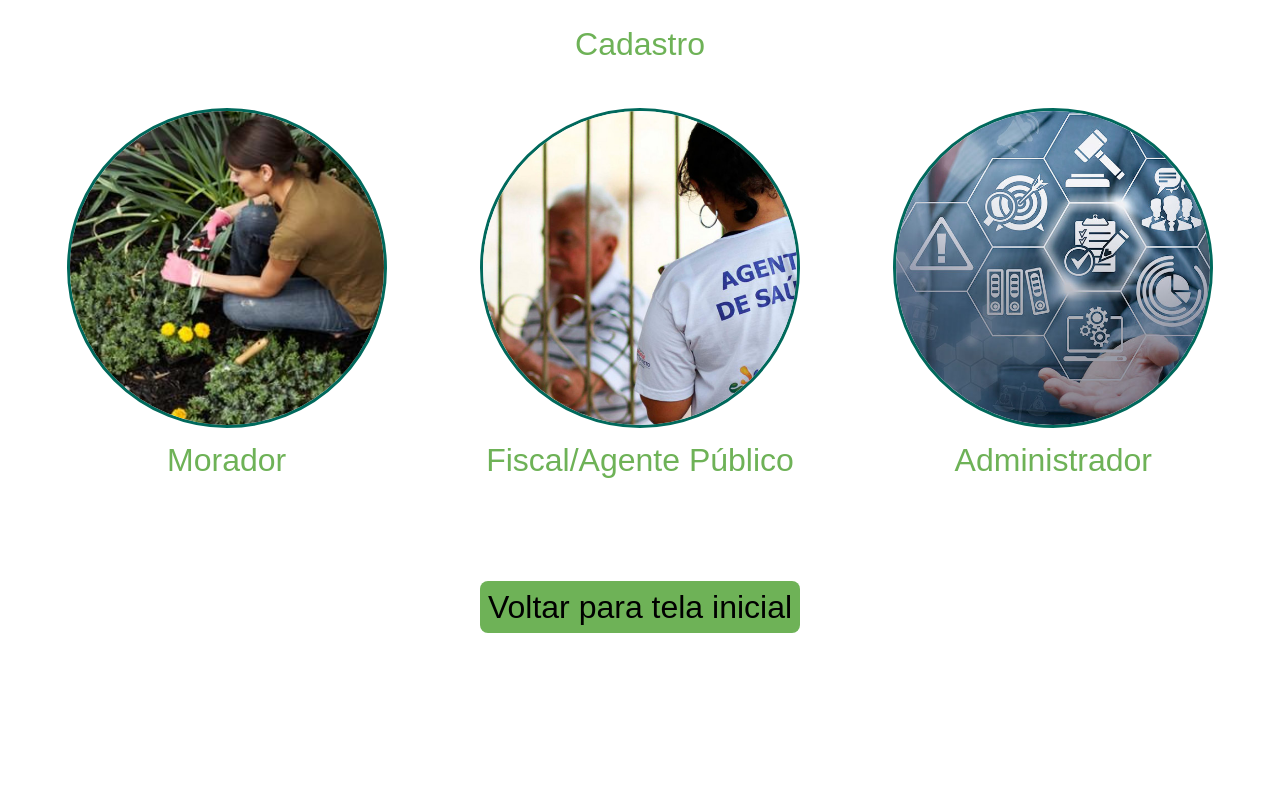
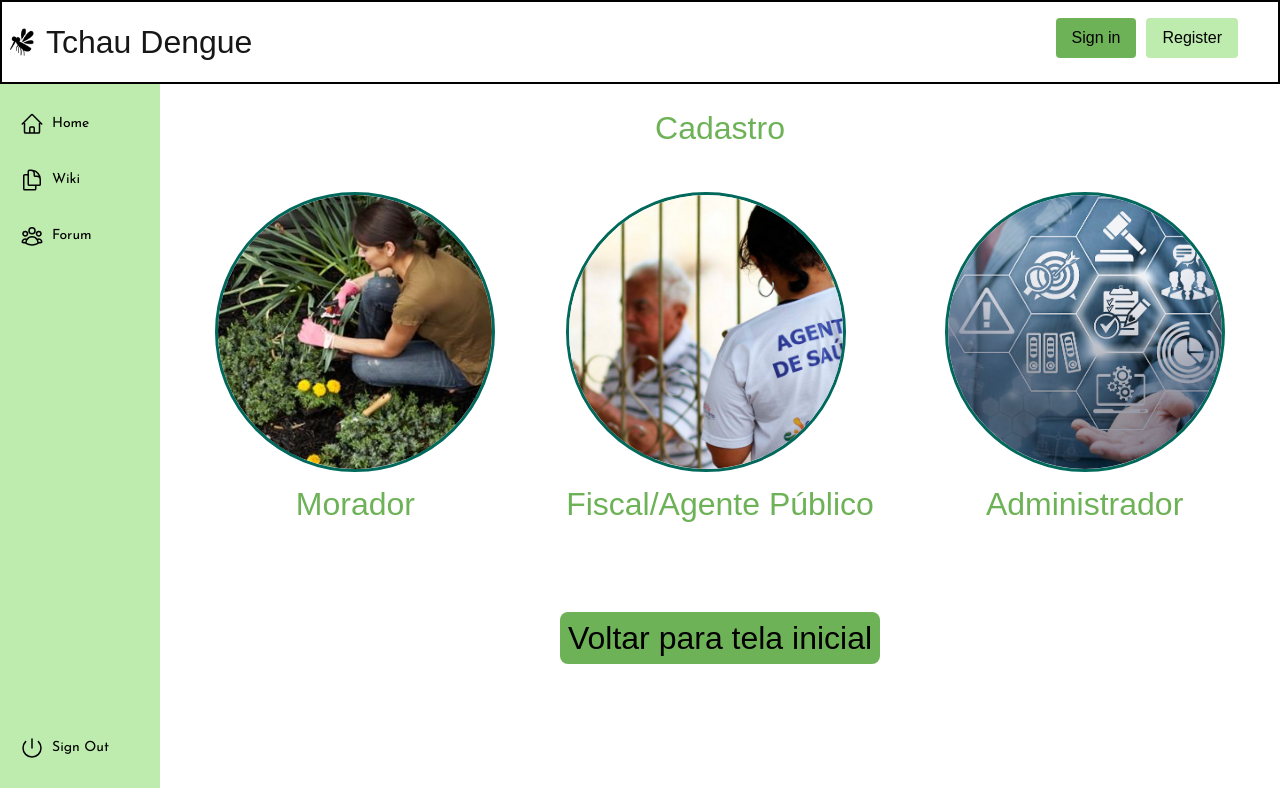
Before and after one commit to Henrique-God/EngSoft, a Next.js app: page /account/register in a window 1280 px wide. Built offline with nearby package versions, Linux system fonts and the light colour scheme; a web font is replaced by a local one.

Commit message:
sidebar and header added to signin, register and newpage

```diff
--- a/src/app/account/register/page.module.css
+++ b/src/app/account/register/page.module.css
@@ -1,7 +1,8 @@
 .container {
     display: flex;
     flex-direction: column;
-    min-height: 100vh;
+    width: 100%;
+    min-height: 88vh;
 }
 
 .main {
@@ -34,8 +35,8 @@
 }
 
 .accoutn_type {
-    width: 320px;
-    height: 320px;
+    width: 280px;
+    height: 280px;
     border-radius: 50%;
     margin-bottom: 8px;
     border: 3px solid #00695c;
--- a/src/app/account/register/page.tsx
+++ b/src/app/account/register/page.tsx
@@ -5,9 +5,18 @@ import morador from '@/src/assets/morador.jpg';
 import fiscal from '@/src/assets/fiscal.jpg';
 import admin from '@/src/assets/admin.jpg';
 import styles from "./page.module.css";
+import SideNav from '@/src/app/components/sidenav';
+import Header from '@/src/app/components/Header';
+
 
 export default function Register(){
     return (
+    <div>
+        <Header />
+        <div style={{ display: 'flex', flexDirection: 'row', width: '100vw' }}>
+            <div className="w-full flex-none md:w-40">
+                <SideNav />
+            </div>
             <div className={styles.container}>
                 <div className={styles.main}>
                     <div className={styles.content}>
@@ -40,5 +49,7 @@ export default function Register(){
                     </div>
                 </div>
             </div>
+        </div>
+    </div>
     );
 }
--- a/src/app/account/register/role/page.module.css
+++ b/src/app/account/register/role/page.module.css
@@ -4,6 +4,8 @@
     align-items: center;
     padding: 20px;
     font-family: sans-serif;
+    width: 100%;
+    min-height: 88vh;
 }
 
 .Header {
--- a/src/app/account/register/role/page.tsx
+++ b/src/app/account/register/role/page.tsx
@@ -9,6 +9,8 @@ import admin from '@/src/assets/admin.jpg';
 import { useSearchParams } from 'next/navigation';
 import { useState } from 'react';
 import styles from "./page.module.css";
+import SideNav from '@/src/app/components/sidenav';
+import Header from '@/src/app/components/Header';
 
 
 export default function Role() {
@@ -86,10 +88,13 @@ export default function Role() {
         }
     };
 
-
-
-
     return (
+        <div>
+        <Header />
+        <div style={{ display: 'flex', flexDirection: 'row', width: '100vw' }}>
+            <div className="w-full flex-none md:w-40">
+                <SideNav />
+            </div>
                 <div className={styles.container}>
                     <div className={styles.Header}>
                         <h1 className={styles.title}>Morador</h1>
@@ -130,5 +135,7 @@ export default function Role() {
                         </div>
                     </form>
                 </div>
+            </div>
+        </div>
     );
 }
--- a/src/app/account/register/success/page.module.css
+++ b/src/app/account/register/success/page.module.css
@@ -2,7 +2,8 @@
     display: flex;
     flex-direction: column;
     align-items: center;
-    min-height: 100vh;
+    width: 100vw;
+    min-height: 88vh;
 }
 
 .main {
--- a/src/app/account/register/success/page.tsx
+++ b/src/app/account/register/success/page.tsx
@@ -4,11 +4,19 @@ import Link from "next/link";
 import React, { Component, useState } from 'react';
 import { useSearchParams } from 'next/navigation';
 import styles from "./page.module.css";
+import SideNav from '@/src/app/components/sidenav';
+import Header from '@/src/app/components/Header';
 
 export default function Success(){
     const searchParams = useSearchParams();
     const role = searchParams.get("role");
     return (
+        <div>
+        <Header />
+        <div style={{ display: 'flex', flexDirection: 'row', width: '100vw' }}>
+            <div className="w-full flex-none md:w-40">
+                <SideNav />
+            </div>
             <div className={styles.container}>
                 <div className={styles.main}>
                     <div className={styles.content}>
@@ -30,5 +38,7 @@ export default function Success(){
                     </div>
                 </div>
             </div>
+        </div>
+    </div>
     );
 }
--- a/src/app/account/signin/page.module.css
+++ b/src/app/account/signin/page.module.css
@@ -6,7 +6,18 @@
     padding: 20px;
     font-family: sans-serif;
     width: 100vw;
-    height: 100vh;
+    height: 88vh;
+}
+
+.logo_title_wrapper {
+    display: flex;
+    align-items: center; /* Centraliza o logo e o título verticalmente */
+    margin-bottom: 32px;
+}
+
+.title {
+    padding-left: 16px;
+    font-size: 32px;
 }
 
 .form {
--- a/src/app/account/signin/page.tsx
+++ b/src/app/account/signin/page.tsx
@@ -1,10 +1,13 @@
 "use client";
 
 import Link from "next/link";
-import Image, { StaticImageData } from 'next/image';
 import React, { Component } from 'react';
 import { useState } from 'react';
 import styles from "./page.module.css";
+import Image from 'next/image';
+import mosquito from "@/src/assets/mosquito.png";
+import SideNav from '@/src/app/components/sidenav';
+import Header from '@/src/app/components/Header';
 
 
 export default function Role() {
@@ -49,7 +52,17 @@ export default function Role() {
 
 
     return (
+        <div>
+            <Header />
+            <div style={{ display: 'flex', flexDirection: 'row', width: '100vw' }}>
+                <div className="w-full flex-none md:w-40">
+                    <SideNav />
+                </div>
                 <div className={styles.container}>
+                    <div className={styles.logo_title_wrapper}>
+                        <Image src={mosquito} alt="Mosquito" width={64} height={64} />
+                        <h1 className={styles.title}>Tchau Dengue</h1>
+                    </div>
                     <form onSubmit={handleSubmit} className={styles.form}>
                         {["Email", "Senha"].map((field, index) => (
                             <div key={index}  className={styles.inputs}>
@@ -67,10 +80,12 @@ export default function Role() {
                         <div className={styles.buttonContainer}>
                             <Link
                                 className={styles.backButton}
-                        href="/account/register">Voltar</Link>
+                                href="/">Voltar</Link>
                             <button type="submit" className={styles.nextButton}>Entrar</button>
                         </div>
                     </form>
                 </div>
+            </div>
+        </div>
     );
 }
--- a/src/app/components/Header.tsx
+++ b/src/app/components/Header.tsx
@@ -3,22 +3,21 @@ import React from 'react';
 import styles from "./Header.module.css";
 
 import Image from 'next/image';
-import mosquito from "../assets/mosquito.png";
+import mosquito from "@/src/assets/mosquito.png";
 
-type HeaderProps = {
-     page: string
-}
 
-export function Header({ page }: HeaderProps) {
+export default function Header() {
     return (
         <div className={styles.header_wrapper}>
-            <div className={styles.logo_title_wrapper}>
-                <Image src={mosquito} alt="Mosquito" width={24} height={24} />
-                <h1 className={styles.title}>Tchau Dengue</h1>
-            </div>
+            <Link href="/" passHref>
+                <div className={styles.logo_title_wrapper}>
+                    <Image src={mosquito} alt="Mosquito" width={24} height={24} />
+                    <h1 className={styles.title}>Tchau Dengue</h1>
+                </div>
+            </Link>
             <div className={styles.buttons_wrapper}>
-                <Link className={styles.sign_in} href="/signin">Sign in</Link>
-                <Link className={styles.register} href="/register">Register</Link>
+                <Link className={styles.sign_in} href="/account/signin">Sign in</Link>
+                <Link className={styles.register} href="/account/register">Register</Link>
             </div>
         </div>
     );
--- a/src/app/page/newPage/page.module.css
+++ b/src/app/page/newPage/page.module.css
@@ -4,6 +4,8 @@
     align-items: center;
     padding: 20px;
     font-family: sans-serif;
+    width: 100vw;
+    min-height: 88vh;
 }
 
 .Header {
@@ -43,7 +45,7 @@
     border-radius: 5px;
     border: 1px solid #7e7e7e;
     background-color: #e8e8e8;
-    height: 400px;
+    height: 320px;
     font-size: 16px;
     color: #000;
 }
--- a/src/app/page/newPage/page.tsx
+++ b/src/app/page/newPage/page.tsx
@@ -5,7 +5,9 @@ import React, { Component } from 'react';
 import { useState } from 'react';
 import styles from "./page.module.css";
 import ReactMarkdown from 'react-markdown';
-import remarkGfm from 'remark-gfm'
+import remarkGfm from 'remark-gfm';
+import SideNav from '@/src/app/components/sidenav';
+import Header from '@/src/app/components/Header';
 
 export default function NewPage() {
 
@@ -105,6 +107,12 @@ export default function NewPage() {
     };
 
     return (
+        <div>
+            <Header />
+            <div style={{ display: 'flex', flexDirection: 'row', width: '100vw' }}>
+                <div className="w-full flex-none md:w-40">
+                    <SideNav />
+                </div>
                 <div className={styles.container}>
                     <form onSubmit={handleSubmit} className={styles.form}>
                         <div className={styles.inputs}>
@@ -169,5 +177,7 @@ export default function NewPage() {
                         )}
                     </form>
                 </div>
+            </div>
+        </div>
     );
 }
--- a/src/app/signin/page.tsx
+++ /dev/null
@@ -1,8 +0,0 @@
-import { Header } from '../components/Header';
-
-
-export default function Signin(){
-    return <>
-        <Header page="About" />
-    </>
-}
```
Also changed, not shown: src/assets/mosquito.png (renamed from src/app/assets/mosquito.png). Lines whose indentation alone changed are shown as unchanged.
